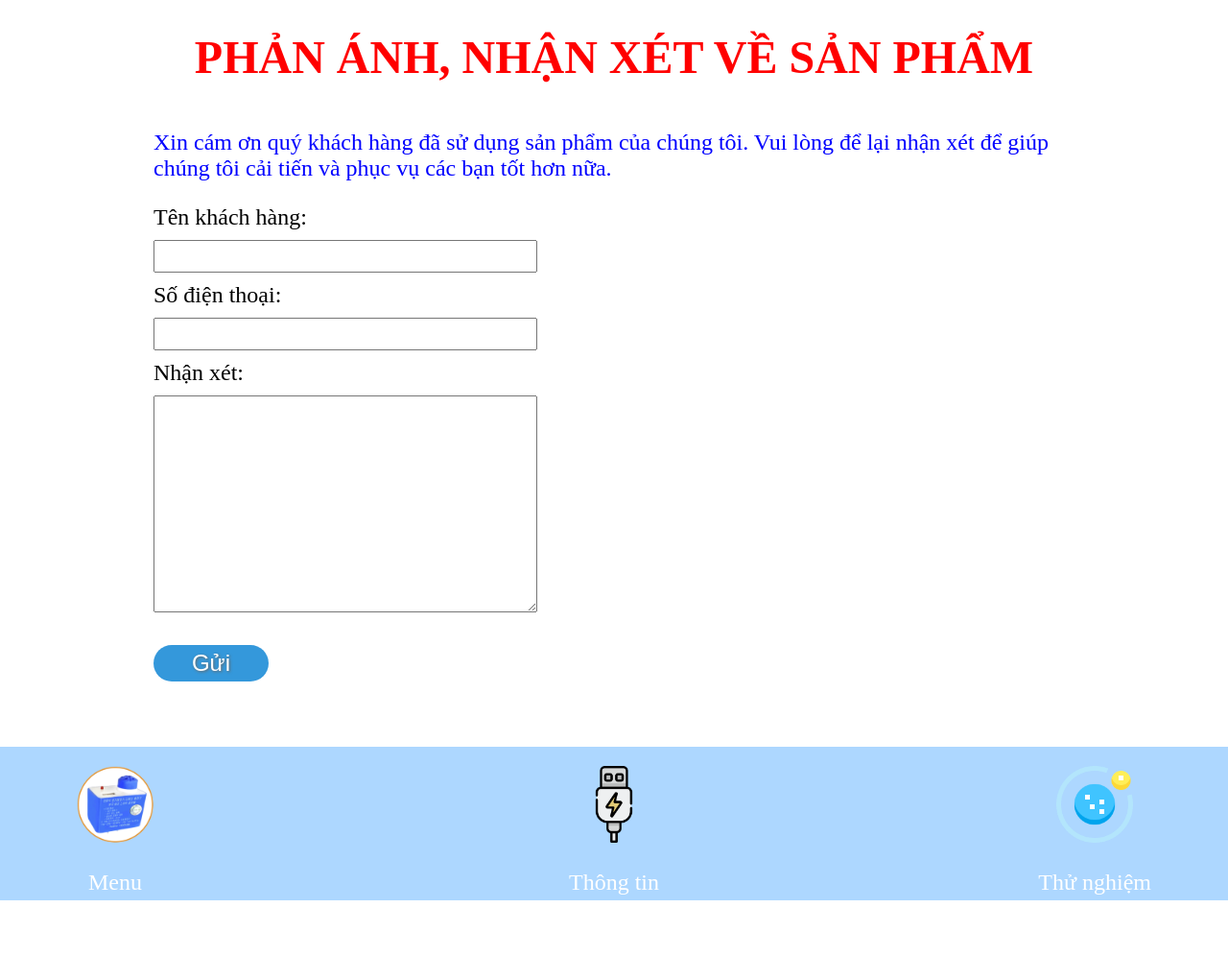
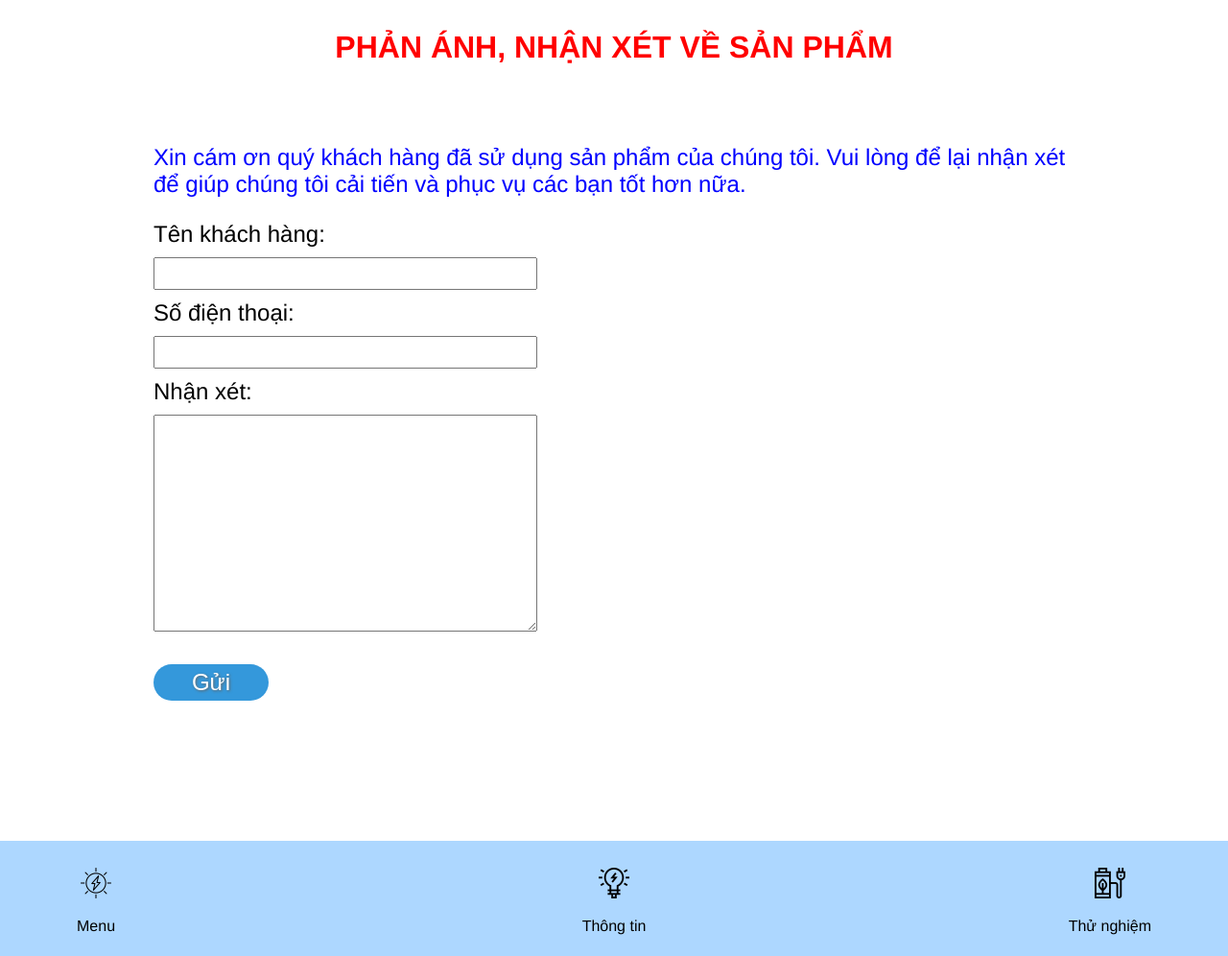
Before and after one commit to haigv77/saclocion, a plain HTML site: page chamsoc.html in a window 1280 px wide. Shown: the whole page at 96% size. Before the commit the page ends 957 px from the top, so only its background shows below. Drawn offline with Linux system fonts and the light colour scheme.

Commit message:
Add files via upload
- update new design

```diff
--- a/chamsoc.html
+++ b/chamsoc.html
@@ -24,9 +24,9 @@
     </div>
 
     <div class="bottom-container">
-      <a class="icon-left" href="index.html"><img class="icon-img" src="images/logo-sac.png" alt="icon ion"/><br><p class="icon-text">Menu</p></a>
-      <a class="icon-center" href="thongtin.html"><img class="icon-img" src="images/icon-charger.png" alt="icon ion"/><br><p class="icon-text">Thông tin</p></a>
-      <a class="icon-right" href="thunghiem.html"><img class="icon-img" src="images/icon-ion.png" alt="icon ion"/><br><p class="icon-text">Thử nghiệm</p></a>
+      <a class="icon-left" href="index.html"><img class="icon-img" src="images/solar-energy.png" alt="icon solar-energy"/><p class="icon-text">Menu</p></a>
+      <a class="icon-center" href="thongtin.html"><img class="icon-img" src="images/light-bulb.png" alt="icon light-bulb"/><p class="icon-text">Thông tin</p></a>
+      <a class="icon-right" href="thunghiem.html"><img class="icon-img" src="images/battery.png" alt="icon battery"/><p class="icon-text">Thử nghiệm</p></a>
     </div>
   </body>
 </html>
--- a/css/styles.css
+++ b/css/styles.css
@@ -1,12 +1,27 @@
+html {
+  height: 100%;
+  box-sizing: border-box;
+}
+
+*,
+*:before,
+*:after {
+  box-sizing: inherit;
+}
+
 body {
-  background-color: white;
+  text-align: center;
+  position: relative;
   margin: 0;
-  text-align: center;
+  padding-bottom: 6rem;
+  min-height: 100%;
+  font-family: "Helvetica Neue", Arial, sans-serif;
 }
 
 h1 {
   color: #F3F00A;
-  font-size: 2.5em;
+  font-size: 3em;
+  font-weight: bold;
 }
 
 h2 {
@@ -25,7 +40,7 @@ label {
 
 ul {
   text-align: left;
-  font-size: 2.5em;
+  font-size: 1.5em;
   line-height: 2;
 }
 
@@ -53,8 +68,7 @@ textarea, input {
 }
 
 .logo-img {
-  width: 20em;
-  float: left;
+  width: 40rem;
 }
 
 .logo-text {
@@ -95,11 +109,28 @@ textarea, input {
 }
 
 .top-container {
+  position: fixed;
+  top: 0;
+  width: 100%;
+  height: 6em;
+  background-color: white;
+  padding: 10px;
 }
 
 .middle-container {
+  margin: 150px auto;
   width: 75%;
-  margin: 3em auto;
+}
+
+.middle-container-menu {
+  width: 75%;
+  position: absolute;
+  top: 0;
+  bottom: 0;
+  left: 0;
+  right: 0;
+  margin: auto;
+  height: 90%; /* Need a specific value to work */
 }
 
 .menu-container {
@@ -114,28 +145,37 @@ textarea, input {
   transform: translate(-50%, -50%);
 }
 
-.page-container {
-  background-color: white;
+.page-container h1{
+  color: red;
+  font-size: 2em;
 }
 
-.page-container h1{
-  color: red;
-  font-size: 3em;
-}
+/* .bottom-container {
+  background-color: #ADD7FF;
+  clear: both;
+  position: relative;
+  height: 100px;
+  margin-top: -100px;
+} */
 
 .bottom-container {
+  position: absolute;
+  right: 0;
+  bottom: 0;
+  left: 0;
+  padding: 0.5rem;
   background-color: #ADD7FF;
-  height: 10em;
+  height: 120px;
 }
 
 .icon-img {
-  width: 5em;
+  width: 2em;
   margin: 20px auto 0;
 }
 
 .icon-text {
-  font-size: 1.5em;
-  color: white;
+  font-size: 1rem;
+  color: black;
 }
 
 .icon-left {
```
Also changed, not shown: index.html (+2 -9 lines), thongtin.html (+3 -3 lines), thunghiem.html (+3 -3 lines), images/battery.png (added), images/energy.png (added), images/light-bulb.png (added), images/logo-sac-land.png (added), images/solar-energy.png (added).
